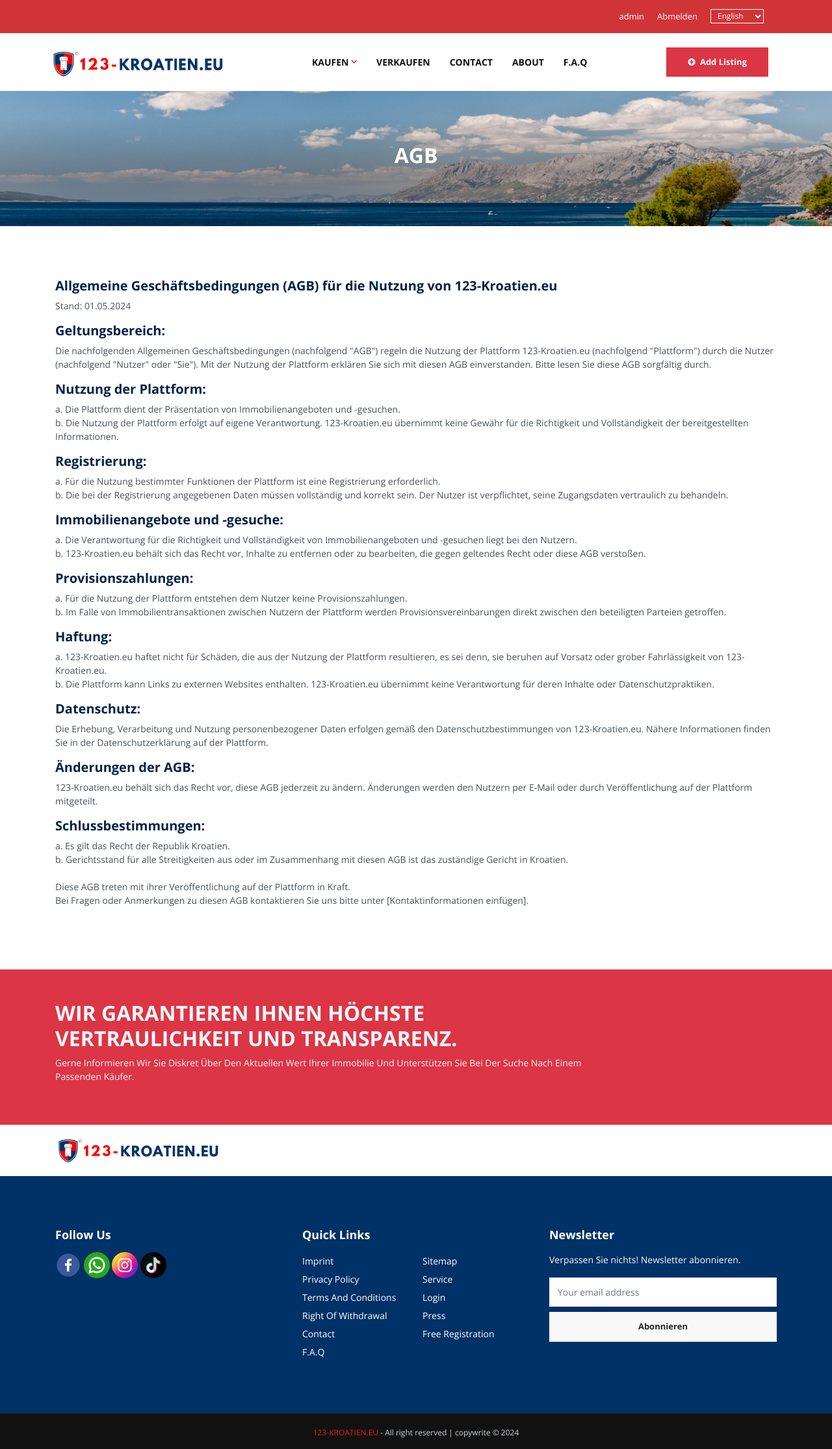
After one commit to zh10only1/real-estate-django, a Django app: page /agb in a window 1280 px wide. The commit adds this page. Shown: the whole page at 65% size. Run offline with Django 3.2, Linux system fonts and the light colour scheme; a user stored in the database is signed in; data comes from the database, SQL or seed files in the repository; parts of the project's set-up code (start-up, migrations or seed data) failed here and were passed over; some libraries are stand-ins or nearby versions.

Commit message:
Initial pages added and agb page complete

```diff
--- a/main/urls.py
+++ b/main/urls.py
@@ -30,6 +30,10 @@ urlpatterns = [
     path('owner-form/', views.owner_form, name='owner-form'),
     path('imprint/', views.imprint, name='imprint'),
     path('data-protection/', views.data_protection, name='data-protection'),
+    path('agb', views.agb, name='agb'),
+    path('cancellation-policy', views.cancellation_policy, name='cancellation-policy'),
+    path('sitemap', views.sitemap, name='sitemap'),
+    path('service', views.service, name='service'),
     # temporary
     path('login-required/', views.loginRequired, name='login_required'),
     path('translate-all/', translate_all, name='translate'),
--- a/main/views.py
+++ b/main/views.py
@@ -130,6 +130,22 @@ def imprint(request):
 @login_required(login_url='main:login_required')
 def data_protection(request):
     return render(request, 'main/data-protection.html')
+
+@login_required(login_url='main:login_required')
+def agb(request):
+    return render(request, 'main/agb.html')
+
+@login_required(login_url='main:login_required')
+def cancellation_policy(request):
+    return render(request, 'main/cancellation-policy.html')
+
+@login_required(login_url='main:login_required')
+def sitemap(request):
+    return render(request, 'main/sitemap.html')
+
+@login_required(login_url='main:login_required')
+def service(request):
+    return render(request, 'main/service.html')
 
 @login_required(login_url='main:login_required')
 def listings(request):
--- a/static/css/custom.css
+++ b/static/css/custom.css
@@ -67,6 +67,10 @@
 
 .imprintBg {
   background-image: url("../images/bg10.png");
+}
+
+.agbBg{
+  background-image: url("../images/bg12.png");
 }
 
 .nav-item .bgColor.active {
--- /dev/null
+++ b/templates/main/agb.html
@@ -0,0 +1,102 @@
+{% extends 'include/base.html' %} {% load static %} {% block body %}
+<header>
+  <div class="agbBg bg-theme-overlay">
+    <section class="section__breadcrumb">
+      <div class="container">
+        <div class="row d-flex justify-content-center">
+          <div class="col-md-8 text-center">
+            <h2 class="text-capitalize text-white">AGB</h2>
+            {% comment %}
+            <ul class="list-inline">
+              <li class="list-inline-item">
+                <a href="index.html" class="text-white"> {{ Home }} </a>
+              </li>
+              <li class="list-inline-item">
+                <a href="#" class="text-white"> Blog details </a>
+              </li>
+            </ul>
+            {% endcomment %}
+          </div>
+        </div>
+      </div>
+    </section>
+  </div>
+</header>
+
+<section class="bg-white">
+    <div class="container">
+        <div class="row align-items-center">
+            <div class="col-lg-12">
+                <h5>Allgemeine Geschäftsbedingungen (AGB) für die Nutzung von 123-Kroatien.eu</h5>
+                <p>Stand: 01.05.2024</p>
+                <h5>Geltungsbereich:</h5>
+                <p>Die nachfolgenden Allgemeinen Geschäftsbedingungen (nachfolgend "AGB") regeln die Nutzung der Plattform 123-Kroatien.eu (nachfolgend "Plattform") durch die Nutzer (nachfolgend "Nutzer" oder "Sie"). Mit der Nutzung der Plattform erklären Sie sich mit diesen AGB einverstanden. Bitte lesen Sie diese AGB sorgfältig durch.</p>
+                <h5>Nutzung der Plattform:</h5>
+                <p>a. Die Plattform dient der Präsentation von Immobilienangeboten und -gesuchen.<br>
+                b. Die Nutzung der Plattform erfolgt auf eigene Verantwortung. 123-Kroatien.eu übernimmt keine Gewähr für die Richtigkeit und Vollständigkeit der bereitgestellten Informationen.</p>
+                <h5>Registrierung:</h5>
+                <p>a. Für die Nutzung bestimmter Funktionen der Plattform ist eine Registrierung erforderlich.<br>
+                b. Die bei der Registrierung angegebenen Daten müssen vollständig und korrekt sein. Der Nutzer ist verpflichtet, seine Zugangsdaten vertraulich zu behandeln.</p>
+                <h5>Immobilienangebote und -gesuche:</h5>
+                <p>a. Die Verantwortung für die Richtigkeit und Vollständigkeit von Immobilienangeboten und -gesuchen liegt bei den Nutzern.<br>
+                b. 123-Kroatien.eu behält sich das Recht vor, Inhalte zu entfernen oder zu bearbeiten, die gegen geltendes Recht oder diese AGB verstoßen.</p>
+                <h5>Provisionszahlungen:</h5>
+                <p>a. Für die Nutzung der Plattform entstehen dem Nutzer keine Provisionszahlungen.<br>
+                b. Im Falle von Immobilientransaktionen zwischen Nutzern der Plattform werden Provisionsvereinbarungen direkt zwischen den beteiligten Parteien getroffen.</p>
+                <h5>Haftung:</h5>
+                <p>a. 123-Kroatien.eu haftet nicht für Schäden, die aus der Nutzung der Plattform resultieren, es sei denn, sie beruhen auf Vorsatz oder grober Fahrlässigkeit von 123-Kroatien.eu.<br>
+                b. Die Plattform kann Links zu externen Websites enthalten. 123-Kroatien.eu übernimmt keine Verantwortung für deren Inhalte oder Datenschutzpraktiken.</p>
+                <h5>Datenschutz:</h5>
+                <p>Die Erhebung, Verarbeitung und Nutzung personenbezogener Daten erfolgen gemäß den Datenschutzbestimmungen von 123-Kroatien.eu. Nähere Informationen finden Sie in der Datenschutzerklärung auf der Plattform.</p>
+                <h5>Änderungen der AGB:</h5>
+                <p>123-Kroatien.eu behält sich das Recht vor, diese AGB jederzeit zu ändern. Änderungen werden den Nutzern per E-Mail oder durch Veröffentlichung auf der Plattform mitgeteilt.</p>
+                <h5>Schlussbestimmungen:</h5>
+                <p>a. Es gilt das Recht der Republik Kroatien.<br>
+                b. Gerichtsstand für alle Streitigkeiten aus oder im Zusammenhang mit diesen AGB ist das zuständige Gericht in Kroatien.<br>
+                <br>
+                Diese AGB treten mit ihrer Veröffentlichung auf der Plattform in Kraft.<br>
+                Bei Fragen oder Anmerkungen zu diesen AGB kontaktieren Sie uns bitte unter [Kontaktinformationen einfügen].</p>
+            </div>
+        </div>
+    </div>
+</section>
+
+<section class="bg-gradient py-5">
+  <div class="container">
+    <div class="row align-items-center">
+      <div class="col-lg-9">
+        <h2 class="text-uppercase text-light">
+          WIR GARANTIEREN IHNEN HÖCHSTE VERTRAULICHKEIT UND TRANSPARENZ.
+        </h2>
+        <p class="text-capitalize text-light">
+          Gerne Informieren Wir Sie Diskret Über Den Aktuellen Wert Ihrer
+          Immobilie Und Unterstützen Sie Bei Der Suche Nach Einem Passenden
+          Käufer.
+        </p>
+      </div>
+      {% comment %}
+      <div class="col-lg-3">
+        <a href="#" class="btn btn-light text-uppercase"
+          >{{requestquote}} <i class="fa fa-angle-right ml-3 arrow-btn"></i
+        ></a>
+      </div>
+      {% endcomment %}
+    </div>
+  </div>
+</section>
+<!-- END CALL TO ACTION -->
+
+
+
+<div class="container">
+  <div class="row">
+    <div class="col-12">
+      <img
+        src="{% static 'images/logo-black2.png' %}"
+        alt="logo"
+        style="width: 255px; padding: 20px 0"
+      />
+    </div>
+  </div>
+</div>
+{% endblock %}
```
Also changed, not shown: templates/main/cancellation-policy.html (added, +62 -0 lines), templates/main/service.html (added, +62 -0 lines), templates/main/sitemap.html (added, +62 -0 lines), static/images/bg12.png (added).
